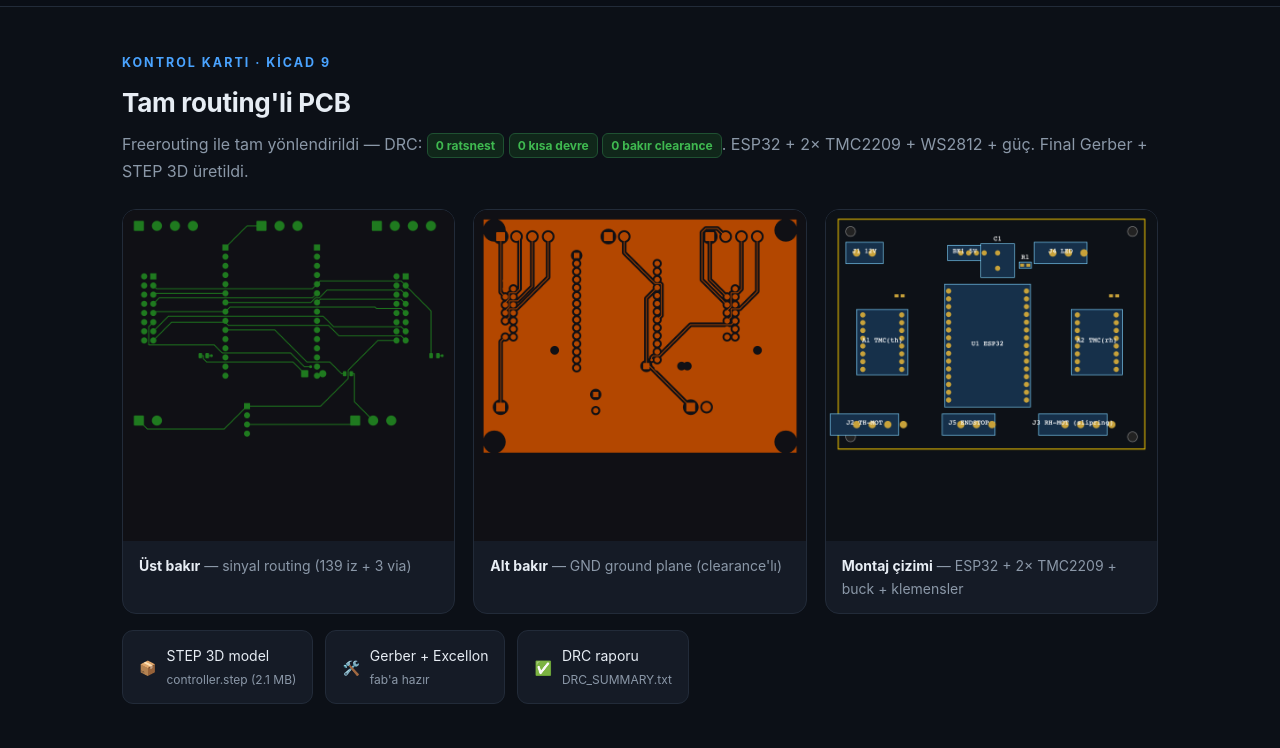
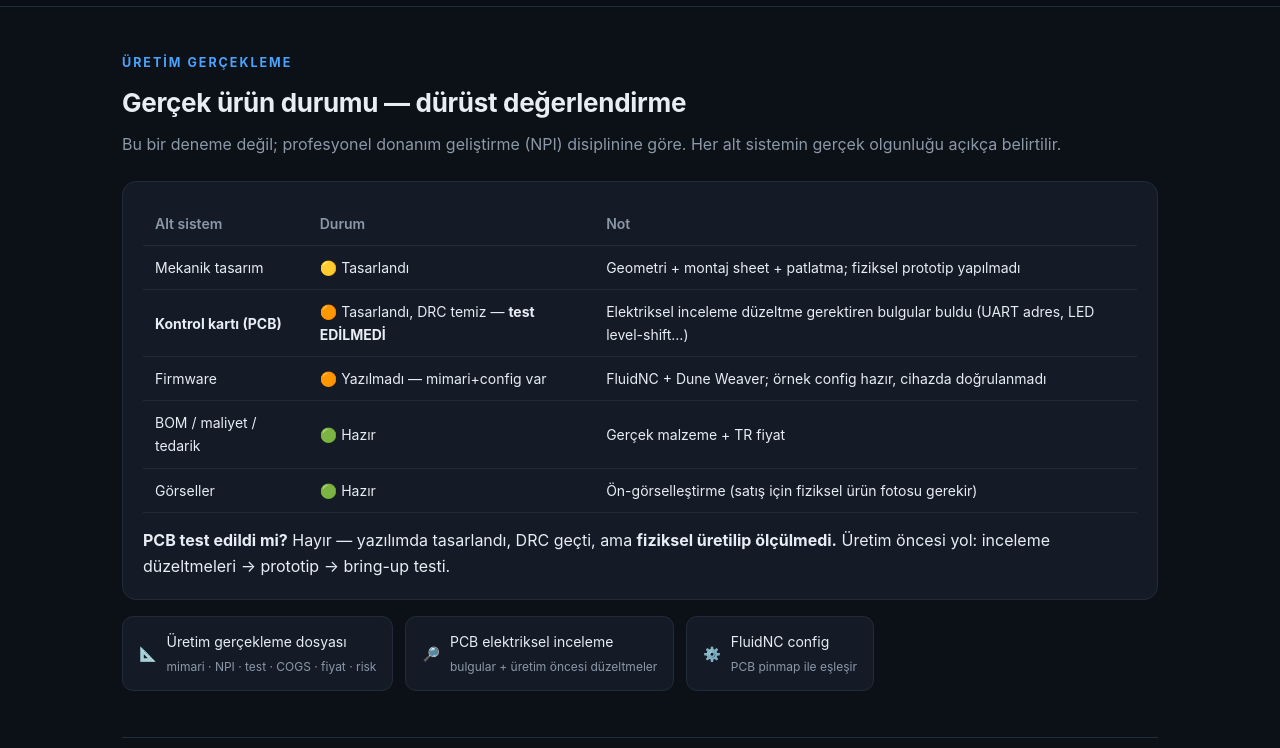
Before and after one commit to emirhan-yakar/kinetic-sand-table, a plain HTML site: page muhendislik.html in a window 1280 px wide. Shown: the part 52-800 px from the top of the page. Drawn offline with Linux system fonts and the light colour scheme.

Commit message:
Üretim gerçekleme dosyası: dürüst durum + PCB inceleme + firmware mimarisi
- docs/uretim/URETIM_DOSYASI.md: profesyonel NPI dosyasi - durust olgunluk durumu
  (PCB FIZIKSEL TEST EDILMEDI), sistem mimarisi, entegrasyon haritasi, uretim akisi,
  EVT/DVT/PVT asamalari, test plani (bring-up), COGS + hedef MSRP (~21.9k TL/~$650)
  + marj analizi, risk kaydi
- docs/uretim/PCB_inceleme.md: durust elektriksel inceleme - DRC temiz ama uretilmedi;
  bulgular (TMC UART adres cakismasi, WS2812 level-shift, VM bulk cap, giris korumasi,
  EN pull-up, GPIO5 strapping) + Rev-B duzeltmeleri; EVT icin standalone mod onerisi
- firmware/fluidnc_config.yaml: gercek FluidNC config (PCB pinmap ile eslesir, standalone)
- firmware/README.md: gercek mimari (FluidNC + opsiyonel Dune Weaver/Pi), akis, kalibrasyon
- muhendislik.html: gercekleme durumu bolumu + hedef satis fiyati + dosya linkleri

Co-Authored-By: Claude Opus 4.8 <noreply@anthropic.com>

```diff
--- a/muhendislik.html
+++ b/muhendislik.html
@@ -19,8 +19,32 @@
 
 <div class="wrap">
 
+  <!-- GERCEKLEME DURUMU -->
+  <section class="block" style="border-top:0">
+    <h2 class="kicker">Üretim Gerçekleme</h2>
+    <h3>Gerçek ürün durumu — dürüst değerlendirme</h3>
+    <p class="sub">Bu bir deneme değil; profesyonel donanım geliştirme (NPI) disiplinine göre.
+       Her alt sistemin gerçek olgunluğu açıkça belirtilir.</p>
+    <div class="card pad"><div style="overflow:auto"><table>
+      <tr><th>Alt sistem</th><th>Durum</th><th>Not</th></tr>
+      <tr><td>Mekanik tasarım</td><td>🟡 Tasarlandı</td><td>Geometri + montaj sheet + patlatma; fiziksel prototip yapılmadı</td></tr>
+      <tr><td><b>Kontrol kartı (PCB)</b></td><td>🟠 Tasarlandı, DRC temiz — <b>test EDİLMEDİ</b></td><td>Elektriksel inceleme düzeltme gerektiren bulgular buldu (UART adres, LED level-shift…)</td></tr>
+      <tr><td>Firmware</td><td>🟠 Yazılmadı — mimari+config var</td><td>FluidNC + Dune Weaver; örnek config hazır, cihazda doğrulanmadı</td></tr>
+      <tr><td>BOM / maliyet / tedarik</td><td>🟢 Hazır</td><td>Gerçek malzeme + TR fiyat</td></tr>
+      <tr><td>Görseller</td><td>🟢 Hazır</td><td>Ön-görselleştirme (satış için fiziksel ürün fotosu gerekir)</td></tr>
+    </table></div>
+    <p style="margin:14px 0 0"><b>PCB test edildi mi?</b> Hayır — yazılımda tasarlandı, DRC geçti,
+      ama <b>fiziksel üretilip ölçülmedi.</b> Üretim öncesi yol: inceleme düzeltmeleri → prototip → bring-up testi.</p>
+    </div>
+    <div class="cta" style="margin-top:16px">
+      <a class="lnk" href="docs/uretim/URETIM_DOSYASI.md"><span>📐</span><span>Üretim gerçekleme dosyası<br><span class="t">mimari · NPI · test · COGS · fiyat · risk</span></span></a>
+      <a class="lnk" href="docs/uretim/PCB_inceleme.md"><span>🔎</span><span>PCB elektriksel inceleme<br><span class="t">bulgular + üretim öncesi düzeltmeler</span></span></a>
+      <a class="lnk" href="firmware/fluidnc_config.yaml"><span>⚙️</span><span>FluidNC config<br><span class="t">PCB pinmap ile eşleşir</span></span></a>
+    </div>
+  </section>
+
   <!-- PCB -->
-  <section class="block" style="border-top:0">
+  <section class="block">
     <h2 class="kicker">Kontrol Kartı · KiCad 9</h2>
     <h3>Tam routing'li PCB</h3>
     <p class="sub">Freerouting ile tam yönlendirildi — DRC:
@@ -101,7 +125,9 @@
           <li><b>PCB:</b> JLCPCB/PCBWay veya yurtiçi PCB</li>
         </ul>
         <p style="margin:10px 0 0"><a href="docs/realizm_yol_haritasi.md">📈 Gerçeklik yol haritası — sonraki aşamalar</a></p>
-        <p style="margin:10px 0 0;color:var(--mut)">Yazılım: <b>0 ₺</b> (açık kaynak). Karşılaştırma: benzer ürün <b>$699 ≈ 23.000 ₺</b>.</p>
+        <p style="margin:10px 0 0"><b>Hedef satış fiyatı:</b> seri COGS ~7.800 ₺ → <b>MSRP ≈ 21.900 ₺ (~$650)</b>
+          (≈%64 brüt marj; benzer ürün $699). Lansman: 17.900 ₺.</p>
+        <p style="margin:10px 0 0;color:var(--mut)">Yazılım: <b>0 ₺</b> (açık kaynak FluidNC + Dune Weaver). Tam analiz: <a href="docs/uretim/URETIM_DOSYASI.md">üretim dosyası</a>.</p>
       </div>
     </div>
   </section>
```
Also changed, not shown: 4 other files.
